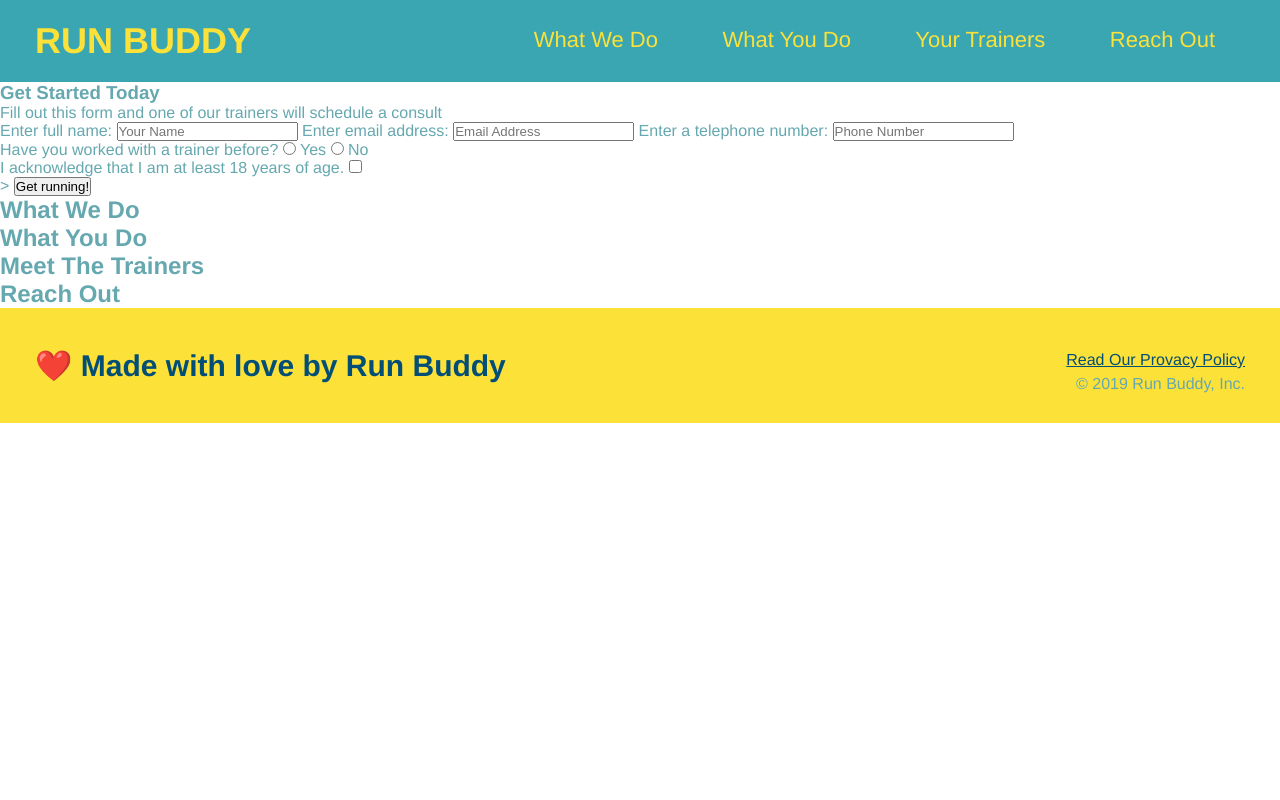
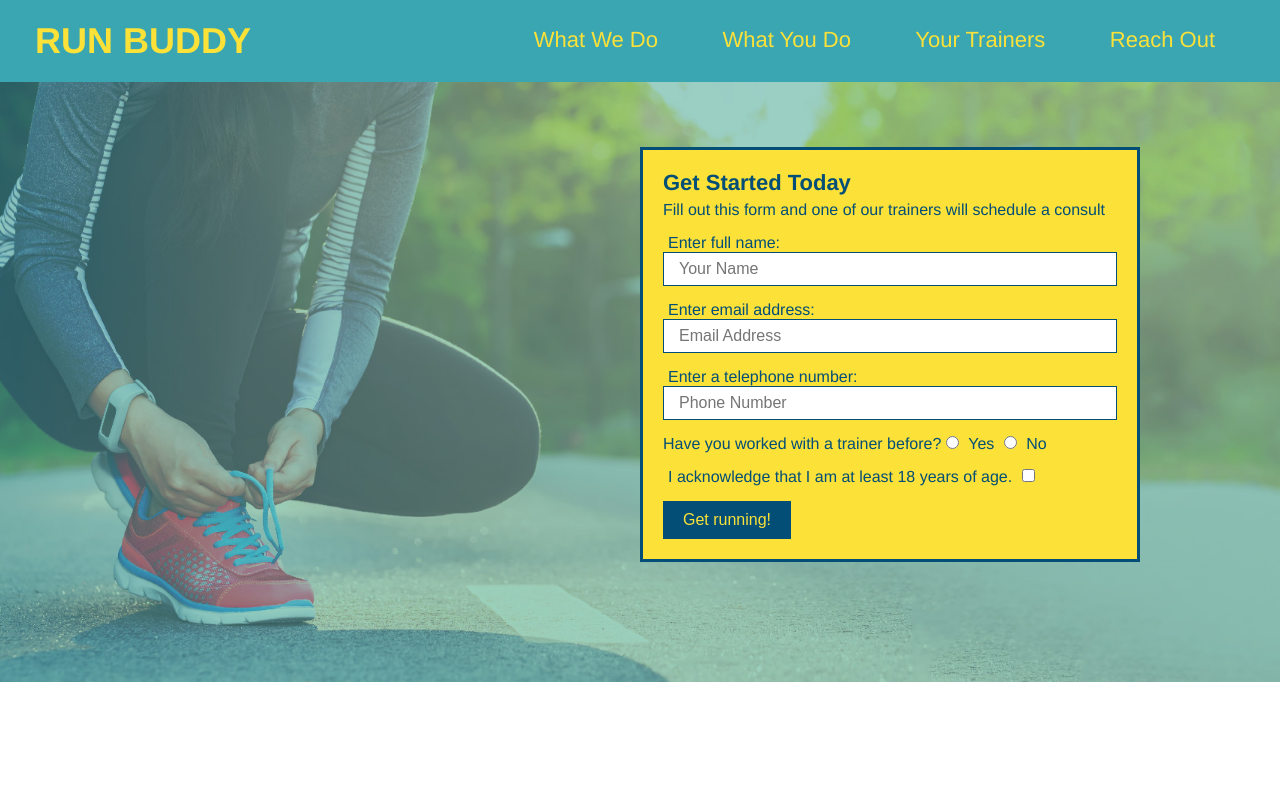
Before and after one commit to paulkalait/run-buddy, a plain HTML site: page index.html in a window 1280 px wide. Shown: the top 800 px of the page. Drawn offline with Linux system fonts and the light colour scheme; files whose address does not match are found by name.

Commit message:
<css styling>

```diff
--- a/assets/css/style.css
+++ b/assets/css/style.css
@@ -54,3 +54,51 @@ footer div{
 footer a {
     color: #024e76;
 }
+section {
+    padding: 60px;
+}
+.hero {
+    background-image: url('/Users/paulkalait/Desktop/projects/run-buddy/assets/css/hero-bg.jpeg');
+    height: 600px;
+    background-size: cover;
+    background-position: center;
+    position: relative;
+}
+.hero-form {
+background-color: #fce138;
+color: #024e76;
+padding:20px;
+width: 500px;
+border-style: solid;
+border-width: 3px;
+border-color: #024e76;
+position: absolute;
+bottom: 120px;
+right: 140px;
+}
+.hero-form h3{
+    font-size: 22px;
+    margin: 0;
+}
+.hero-form p{
+    margin: 5px 0 15px 0;
+}
+.form-input{
+border: 1px solid #024e76;
+display: block;
+padding: 7px 15px;
+font-size: 16px;
+color: #024e76;
+width: 100%;
+margin-bottom: 15px;
+}
+.hero-form label {
+    margin: 0 5px
+}
+.hero-form button {
+    background-color: #024e76;
+    color: #fce138;
+    border: none;
+    padding: 10px 20px;
+    font-size: 16px;
+}
--- a/index.html
+++ b/index.html
@@ -30,18 +30,18 @@
         </ul>
     </nav>
    </header>
-   <section>
-       <div>
+   <section class="hero">
+       <div class="hero-form">
            <h3>Get Started Today</h3>
            <p> Fill out this form and one of our trainers will schedule a consult</p>
            <!-- Add form elememnt-->
            <form>
                <label for="name">Enter full name:</label>
-               <input type="text" placeholder="Your Name" name="name" id="name"/>
+               <input class=form-input type="text" placeholder="Your Name" name="name" id="name" class="form-input"/>
                <label for="email">Enter email address:</label>
-               <input type="email" placeholder="Email Address" name="email" id="email"/>
+               <input type="email" placeholder="Email Address" name="email" id="email" class="form-input"/>
                <label for="phone">Enter a telephone number:</label>
-               <input type="tel" placeholder="Phone Number" name="phone" id="phone"/>
+               <input type="tel" placeholder="Phone Number" name="phone" id="phone" class="form-input"/>
                <p>
                    Have you worked with a trainer before?
                    <input type="radio" name="trainer-confirm" id="trainer-yes"/>
@@ -54,7 +54,7 @@
                    I acknowledge that I am at least 18 years of age.
                     </label>
                     <input type="checkbox" name="age-confirm" id=checkbox />
-               </p>>
+               </p>
                <button type="checkbox">
                    Get running!
                </button>
```
Also changed, not shown: assets/css/hero-bg.jpeg (added), 2 other files.
